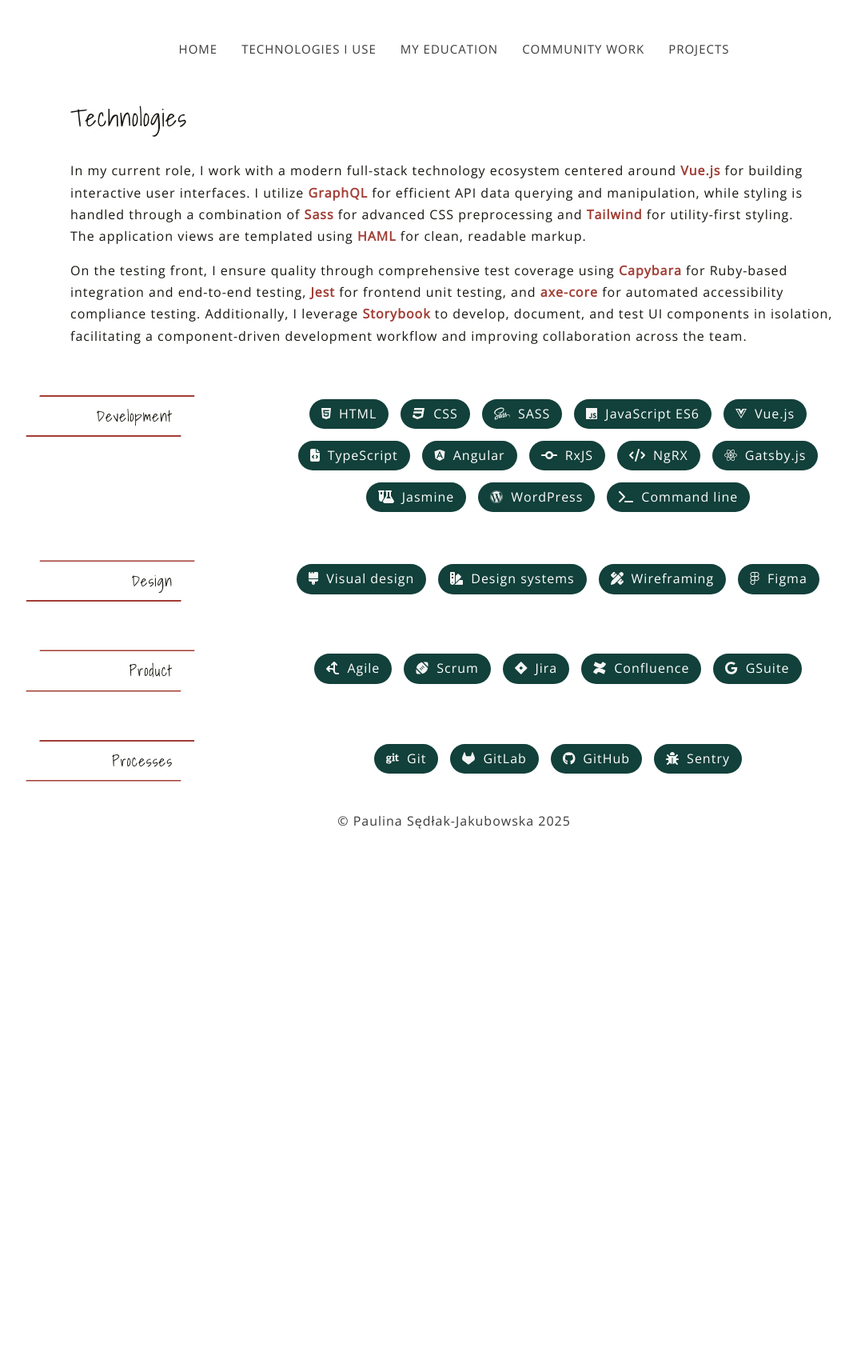
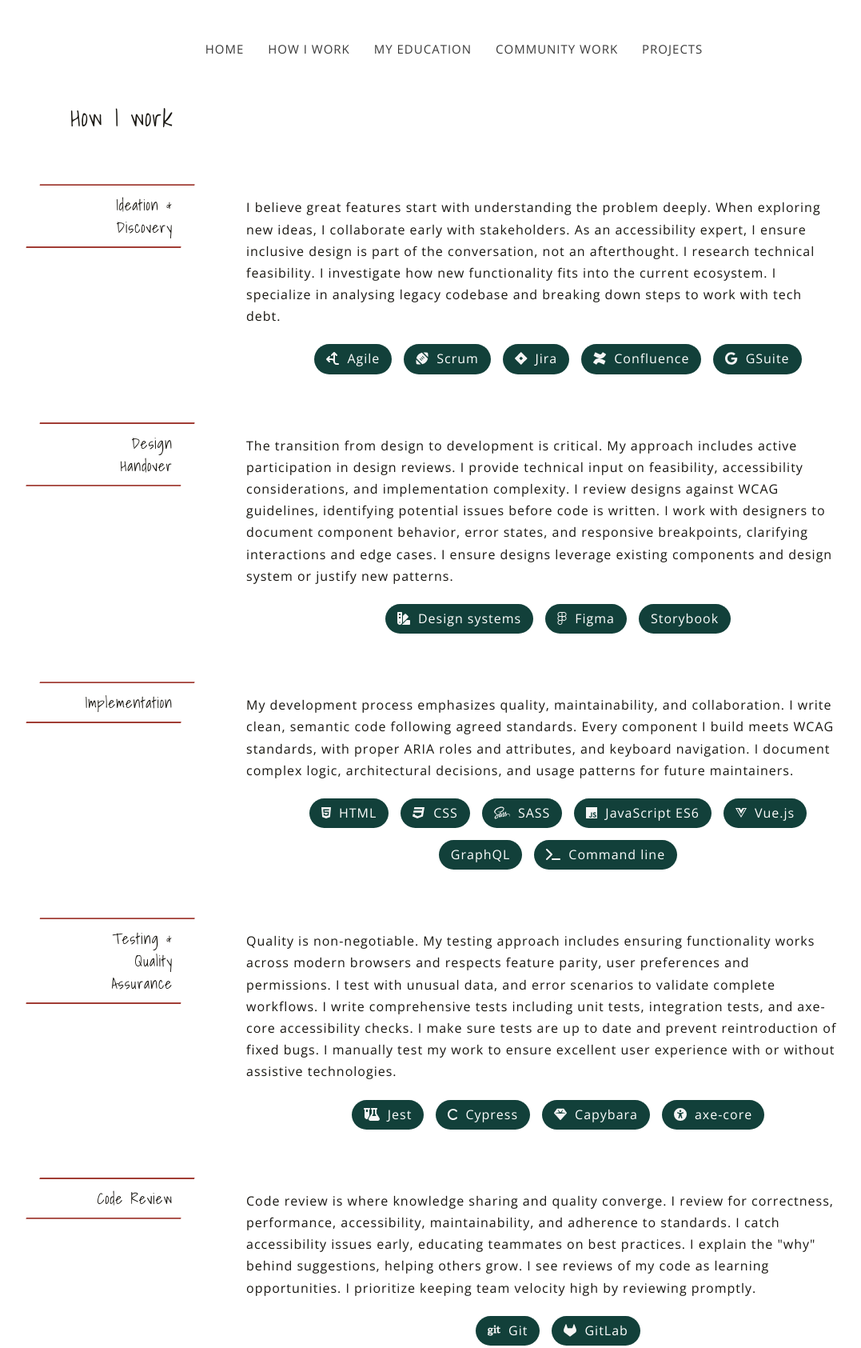
Before and after one commit to iniluap/personal-site, a Gatsby site: page /technologies in a window 1280 px wide. Shown: the part 534-2219 px from the top of the page at 80% size, without its empty margins (72-1149 px from the left). Before the commit the page ends 1590 px from the top, so only its background shows below. Built offline with nearby package versions, Linux system fonts and the light colour scheme; Gatsby itself is replaced by a stand-in of ours.

Commit message:
Update technology to how I work

```diff
--- a/gatsby-config.js
+++ b/gatsby-config.js
@@ -2,7 +2,7 @@
   pathPrefix: '/',
   siteMetadata: {
     title: `Paulina Sędłak-Jakubowska`,
-    description: `Personal page of Paulina Sędłak-Jakubowska, senior frontend engineer and accessibility advocate.`,
+    description: `Personal page of Paulina Sędłak-Jakubowska, senior frontend engineer and accessibility expert.`,
     author: `Paulina Sędłak-Jakubowska`,
     siteUrl: `https://paulina.s-j.me`,
   },
--- a/src/components/MobileNav.js
+++ b/src/components/MobileNav.js
@@ -112,9 +112,9 @@
             <Link
               to="/technologies"
               className="nav-link"
-              aria-label="Go to Technologies I use"
+              aria-label="Go to How I work"
             >
-              Technologies I use
+              How I work
             </Link>
           </MobileNavLiStyled>
           <MobileNavLiStyled>
--- a/src/components/Nav.js
+++ b/src/components/Nav.js
@@ -32,9 +32,9 @@
           <Link
             to="/technologies"
             className="nav-link"
-            aria-label="Go to Technologies I use"
+            aria-label="Go to How I work"
           >
-            Technologies I use
+            How I work
           </Link>
         </li>
         <li>
--- a/src/components/header.js
+++ b/src/components/header.js
@@ -79,7 +79,7 @@
           Sedlak-Jakubowska
         </h1>
         <h2>senior frontend engineer</h2>
-        <h2>& accessibility advocate</h2>
+        <h2>& accessibility expert</h2>
       </HeaderTitleWrapperStyles>
     </HeaderStyles>
   );
--- a/src/pages/technologies.js
+++ b/src/pages/technologies.js
@@ -7,30 +7,24 @@
   faJs,
   faGit,
   faGitlab,
-  faGithub,
   faCss3,
   faSass,
-  faAngular,
-  faWordpress,
   faFigma,
   faJira,
   faConfluence,
   faGoogle,
-  faReact,
   faVuejs,
 } from '@fortawesome/free-brands-svg-icons';
 import {
   faBug,
-  faBrush,
-  faPenRuler,
   faSwatchbook,
   faTerminal,
+  faGem,
+  faArrowsSplitUpAndLeft,
   faFlaskVial,
-  faArrowsSplitUpAndLeft,
-  faFileCode,
-  faCodeCommit,
-  faCode,
   faFootballBall,
+  faC,
+  faUniversalAccess,
 } from '@fortawesome/free-solid-svg-icons';
 
 const TechnologiesSectionStyles = styled.section`
@@ -66,6 +60,7 @@
   @media screen and (min-width: 768px) {
     margin: 0;
     margin-top: 0.5rem;
+    grid-area: 2 / 2;
   }
 `;
 
@@ -81,122 +76,22 @@
   }
 `;
 
-const TechnologiesTermStyled = styled.strong`
-  color: var(--secondary-rose);
-`;
-
 export default function TechnologiesPage() {
   return (
     <div>
-      <SectionHeader sectionTitle="Technologies" />
-      <p>
-        In my current role, I&nbsp;work with a&nbsp;modern full-stack technology
-        ecosystem centered around{' '}
-        <TechnologiesTermStyled>Vue.js</TechnologiesTermStyled> for building
-        interactive user interfaces. I&nbsp;utilize{' '}
-        <TechnologiesTermStyled>GraphQL</TechnologiesTermStyled> for efficient
-        API data querying and manipulation, while styling is handled through
-        a&nbsp;combination of{' '}
-        <TechnologiesTermStyled>Sass</TechnologiesTermStyled> for advanced CSS
-        preprocessing and{' '}
-        <TechnologiesTermStyled>Tailwind</TechnologiesTermStyled> for
-        utility-first styling. The&nbsp;application views are templated using{' '}
-        <TechnologiesTermStyled>HAML</TechnologiesTermStyled> for clean,
-        readable markup.
-      </p>
-      <p>
-        On the testing front, I&nbsp;ensure quality through comprehensive test
-        coverage using <TechnologiesTermStyled>Capybara</TechnologiesTermStyled>{' '}
-        for Ruby-based integration and end-to-end testing,{' '}
-        <TechnologiesTermStyled>Jest</TechnologiesTermStyled> for frontend unit
-        testing, and <TechnologiesTermStyled>axe-core</TechnologiesTermStyled>{' '}
-        for automated accessibility compliance testing. Additionally,
-        I&nbsp;leverage{' '}
-        <TechnologiesTermStyled>Storybook</TechnologiesTermStyled> to develop,
-        document, and test UI components in isolation, facilitating
-        a&nbsp;component-driven development workflow and improving collaboration
-        across the team.
-      </p>
+      <SectionHeader sectionTitle="How I work" />
+
       <TechnologiesSectionStyles>
-        <TechnologiesLabel>Development</TechnologiesLabel>
-        <TechnologiesListStyled>
-          <TechnologyItemStyled>
-            <FontAwesomeIcon icon={faHtml5} />
-            HTML
-          </TechnologyItemStyled>
-          <TechnologyItemStyled>
-            <FontAwesomeIcon icon={faCss3} />
-            CSS
-          </TechnologyItemStyled>
-          <TechnologyItemStyled>
-            <FontAwesomeIcon icon={faSass} />
-            SASS
-          </TechnologyItemStyled>
-          <TechnologyItemStyled>
-            <FontAwesomeIcon icon={faJs} />
-            JavaScript ES6
-          </TechnologyItemStyled>
-          <TechnologyItemStyled>
-            <FontAwesomeIcon icon={faVuejs} />
-            Vue.js
-          </TechnologyItemStyled>
-          <TechnologyItemStyled>
-            <FontAwesomeIcon icon={faFileCode} />
-            TypeScript
-          </TechnologyItemStyled>
-          <TechnologyItemStyled>
-            <FontAwesomeIcon icon={faAngular} />
-            Angular
-          </TechnologyItemStyled>
-          <TechnologyItemStyled>
-            <FontAwesomeIcon icon={faCodeCommit} />
-            RxJS
-          </TechnologyItemStyled>
-          <TechnologyItemStyled>
-            <FontAwesomeIcon icon={faCode} />
-            NgRX
-          </TechnologyItemStyled>
-          <TechnologyItemStyled>
-            <FontAwesomeIcon icon={faReact} />
-            Gatsby.js
-          </TechnologyItemStyled>
-          <TechnologyItemStyled>
-            <FontAwesomeIcon icon={faFlaskVial} />
-            Jasmine
-          </TechnologyItemStyled>
-          <TechnologyItemStyled>
-            <FontAwesomeIcon icon={faWordpress} />
-            WordPress
-          </TechnologyItemStyled>
-          <TechnologyItemStyled>
-            <FontAwesomeIcon icon={faTerminal} />
-            Command line
-          </TechnologyItemStyled>
-        </TechnologiesListStyled>
-      </TechnologiesSectionStyles>
-      <TechnologiesSectionStyles>
-        <TechnologiesLabel>Design</TechnologiesLabel>
-        <TechnologiesListStyled>
-          <TechnologyItemStyled>
-            <FontAwesomeIcon icon={faBrush} />
-            Visual design
-          </TechnologyItemStyled>
-          <TechnologyItemStyled>
-            <FontAwesomeIcon icon={faSwatchbook} />
-            Design systems
-          </TechnologyItemStyled>
-          <TechnologyItemStyled>
-            <FontAwesomeIcon icon={faPenRuler} />
-            Wireframing
-          </TechnologyItemStyled>
-          <TechnologyItemStyled>
-            <FontAwesomeIcon icon={faFigma} />
-            Figma
-          </TechnologyItemStyled>
-        </TechnologiesListStyled>
-      </TechnologiesSectionStyles>
-      <TechnologiesSectionStyles>
-        <TechnologiesLabel>Product</TechnologiesLabel>
+        <TechnologiesLabel>Ideation & Discovery</TechnologiesLabel>
+        <p>
+          I believe great features start with understanding the problem deeply.
+          When exploring new ideas, I collaborate early with stakeholders. As an
+          accessibility expert, I ensure inclusive design is part of the
+          conversation, not an afterthought. I research technical feasibility. I
+          investigate how new functionality fits into the current ecosystem. I
+          specialize in analysing legacy codebase and breaking down steps to
+          work with tech debt.
+        </p>
         <TechnologiesListStyled>
           <TechnologyItemStyled>
             <FontAwesomeIcon icon={faArrowsSplitUpAndLeft} />
@@ -220,8 +115,115 @@
           </TechnologyItemStyled>
         </TechnologiesListStyled>
       </TechnologiesSectionStyles>
+
       <TechnologiesSectionStyles>
-        <TechnologiesLabel>Processes</TechnologiesLabel>
+        <TechnologiesLabel>Design Handover</TechnologiesLabel>
+        <p>
+          The transition from design to development is critical. My approach
+          includes active participation in design reviews. I provide technical
+          input on feasibility, accessibility considerations, and implementation
+          complexity. I review designs against WCAG guidelines, identifying
+          potential issues before code is written. I work with designers to
+          document component behavior, error states, and responsive breakpoints,
+          clarifying interactions and edge cases. I ensure designs leverage
+          existing components and design system or justify new patterns.
+        </p>
+        <TechnologiesListStyled>
+          <TechnologyItemStyled>
+            <FontAwesomeIcon icon={faSwatchbook} />
+            Design systems
+          </TechnologyItemStyled>
+          <TechnologyItemStyled>
+            <FontAwesomeIcon icon={faFigma} />
+            Figma
+          </TechnologyItemStyled>
+          <TechnologyItemStyled>Storybook</TechnologyItemStyled>
+        </TechnologiesListStyled>
+      </TechnologiesSectionStyles>
+
+      <TechnologiesSectionStyles>
+        <TechnologiesLabel>Implementation</TechnologiesLabel>
+        <p>
+          My development process emphasizes quality, maintainability, and
+          collaboration. I write clean, semantic code following agreed
+          standards. Every component I build meets WCAG standards, with proper
+          ARIA roles and attributes, and keyboard navigation. I document complex
+          logic, architectural decisions, and usage patterns for future
+          maintainers.
+        </p>
+        <TechnologiesListStyled>
+          <TechnologyItemStyled>
+            <FontAwesomeIcon icon={faHtml5} />
+            HTML
+          </TechnologyItemStyled>
+          <TechnologyItemStyled>
+            <FontAwesomeIcon icon={faCss3} />
+            CSS
+          </TechnologyItemStyled>
+          <TechnologyItemStyled>
+            <FontAwesomeIcon icon={faSass} />
+            SASS
+          </TechnologyItemStyled>
+          <TechnologyItemStyled>
+            <FontAwesomeIcon icon={faJs} />
+            JavaScript ES6
+          </TechnologyItemStyled>
+          <TechnologyItemStyled>
+            <FontAwesomeIcon icon={faVuejs} />
+            Vue.js
+          </TechnologyItemStyled>
+          <TechnologyItemStyled>GraphQL</TechnologyItemStyled>
+          <TechnologyItemStyled>
+            <FontAwesomeIcon icon={faTerminal} />
+            Command line
+          </TechnologyItemStyled>
+        </TechnologiesListStyled>
+      </TechnologiesSectionStyles>
+
+      <TechnologiesSectionStyles>
+        <TechnologiesLabel>Testing & Quality Assurance</TechnologiesLabel>
+        <p>
+          Quality is non-negotiable. My testing approach includes ensuring
+          functionality works across modern browsers and respects feature
+          parity, user preferences and permissions. I test with unusual data,
+          and error scenarios to validate complete workflows. I write
+          comprehensive tests including unit tests, integration tests, and
+          axe-core accessibility checks. I make sure tests are up to date and
+          prevent reintroduction of fixed bugs. I manually test my work to
+          ensure excellent user experience with or without assistive
+          technologies.
+        </p>
+        <TechnologiesListStyled>
+          <TechnologyItemStyled>
+            <FontAwesomeIcon icon={faFlaskVial} />
+            Jest
+          </TechnologyItemStyled>
+          <TechnologyItemStyled>
+            <FontAwesomeIcon icon={faC} />
+            Cypress
+          </TechnologyItemStyled>
+          <TechnologyItemStyled>
+            <FontAwesomeIcon icon={faGem} />
+            Capybara
+          </TechnologyItemStyled>
+          <TechnologyItemStyled>
+            <FontAwesomeIcon icon={faUniversalAccess} />
+            axe-core
+          </TechnologyItemStyled>
+        </TechnologiesListStyled>
+      </TechnologiesSectionStyles>
+
+      <TechnologiesSectionStyles>
+        <TechnologiesLabel>Code Review</TechnologiesLabel>
+        <p>
+          Code review is where knowledge sharing and quality converge. I review
+          for correctness, performance, accessibility, maintainability, and
+          adherence to standards. I catch accessibility issues early, educating
+          teammates on best practices. I explain the "why" behind suggestions,
+          helping others grow. I see reviews of my code as learning
+          opportunities. I prioritize keeping team velocity high by reviewing
+          promptly.
+        </p>
         <TechnologiesListStyled>
           <TechnologyItemStyled>
             <FontAwesomeIcon icon={faGit} />
@@ -231,15 +233,38 @@
             <FontAwesomeIcon icon={faGitlab} />
             GitLab
           </TechnologyItemStyled>
-          <TechnologyItemStyled>
-            <FontAwesomeIcon icon={faGithub} />
-            GitHub
-          </TechnologyItemStyled>
+        </TechnologiesListStyled>
+      </TechnologiesSectionStyles>
+
+      <TechnologiesSectionStyles>
+        <TechnologiesLabel>Measuring Impact</TechnologiesLabel>
+        <p>
+          Work doesn’t stop with merging. I verify my features in the production
+          environment and monitor their impact on the product. I use Sentry to
+          identify issues directly impacting clients and Sitespeed with axe
+          plugin to make sure new features perform well over time.
+        </p>
+        <TechnologiesListStyled>
           <TechnologyItemStyled>
             <FontAwesomeIcon icon={faBug} />
             Sentry
           </TechnologyItemStyled>
+          <TechnologyItemStyled>Sidespeed.io</TechnologyItemStyled>
         </TechnologiesListStyled>
+      </TechnologiesSectionStyles>
+
+      <TechnologiesSectionStyles>
+        <TechnologiesLabel>Collaboration & Mentorship</TechnologiesLabel>
+        <p>
+          Engineering is a team sport, and leadership means lifting others. I
+          work closely with backend engineers on API design, with designers on
+          implementation fidelity, and with product managers on scope and
+          priorities. I coordinate efforts across teams to integrate automated
+          accessibility checks, compile violation lists, and develop remediation
+          plans. By mentoring junior and intermediate engineers, I provide
+          guidance on technical challenges, career growth, and engineering
+          practices.
+        </p>
       </TechnologiesSectionStyles>
     </div>
   );
```
